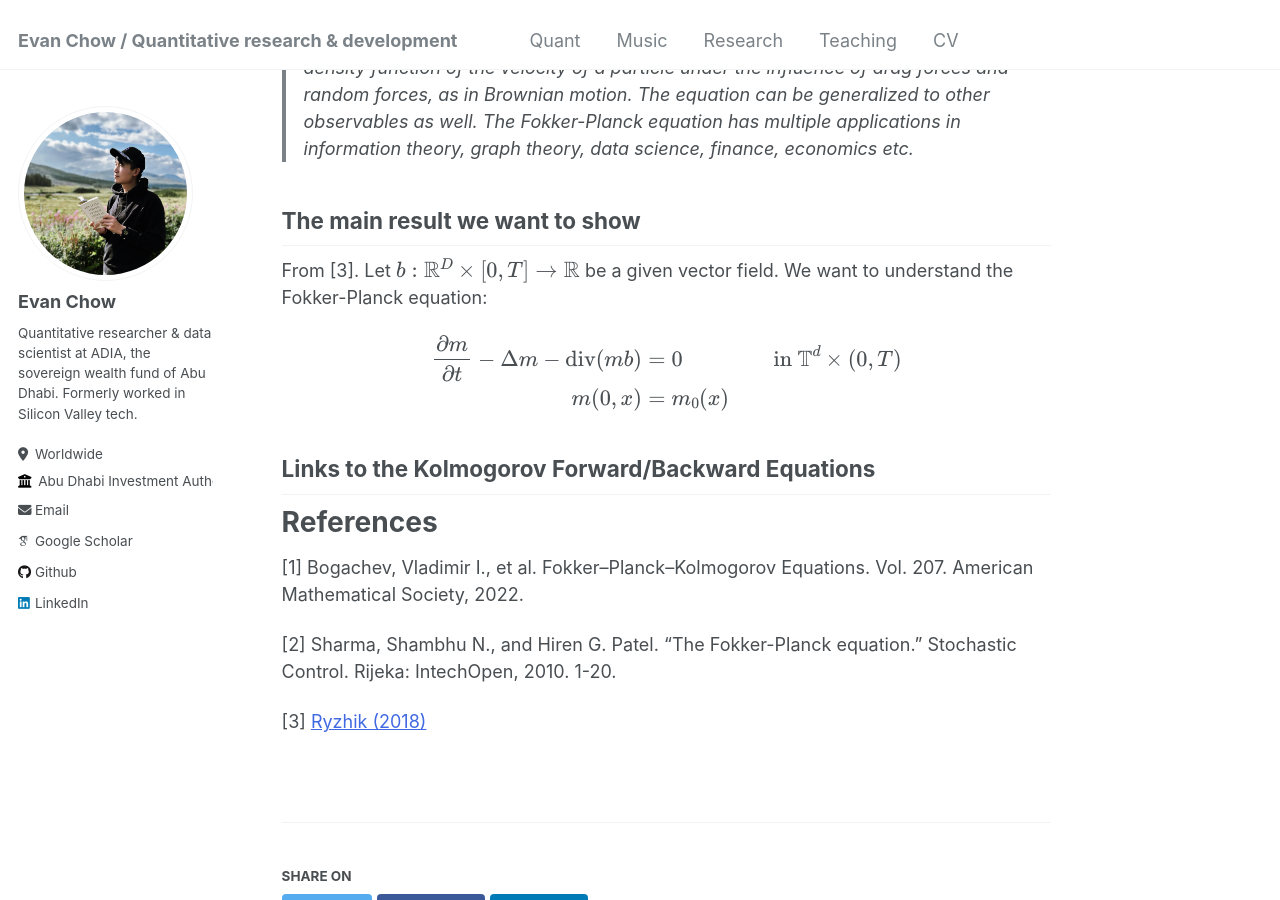
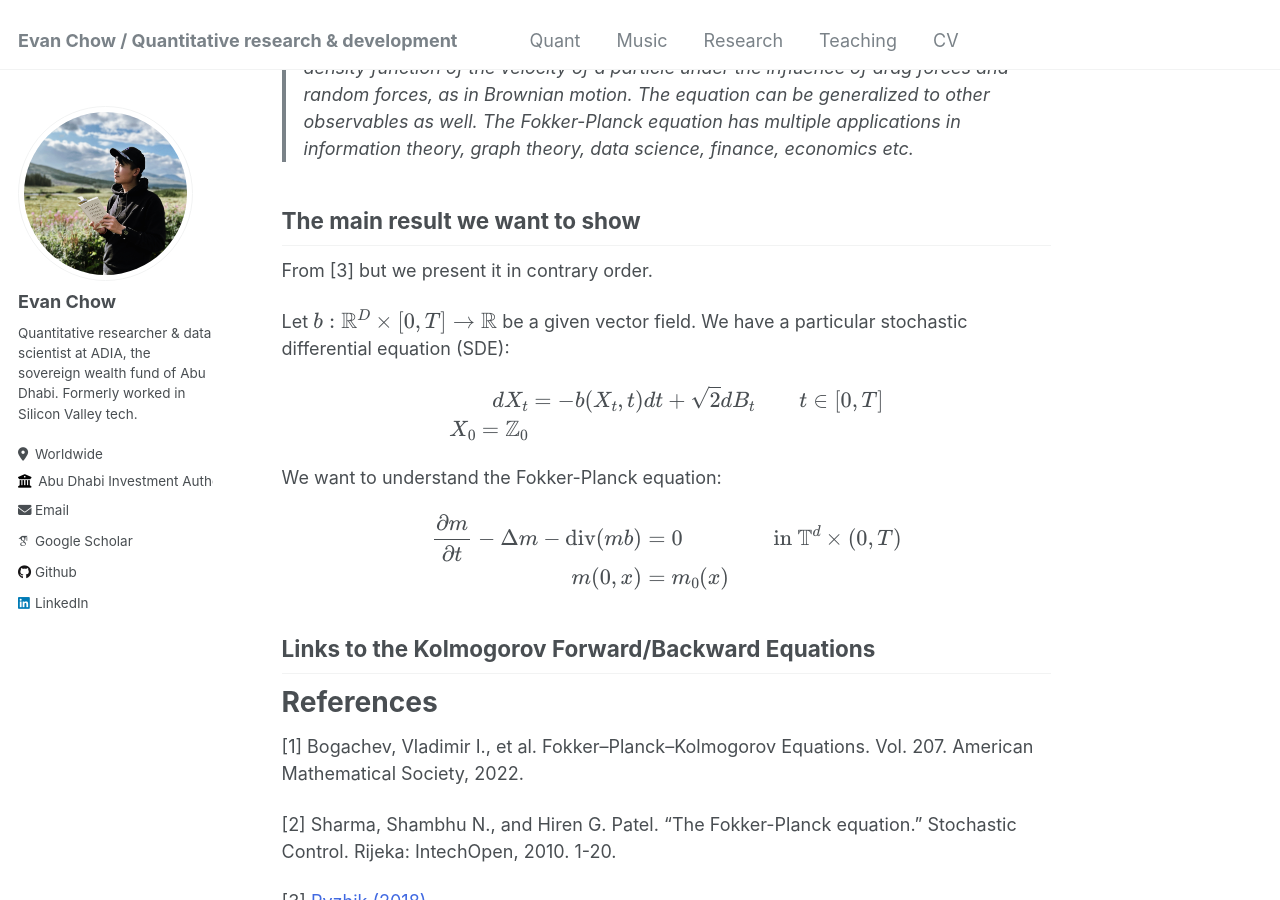
Before and after one commit to evnchw/evnchw.github.io, a Jekyll site: the page built from _quant/20240630_refresher_fokker_planck.md, in a window 1280 px wide and 900 px high, scrolled down 1038 px. Built offline with Jekyll 4.4.1, drawn with Linux system fonts in a browser that asks for light colours; some web fonts are replaced.

Commit message:
Quick commit.

```diff
--- a/_quant/20240630_refresher_fokker_planck.md
+++ b/_quant/20240630_refresher_fokker_planck.md
@@ -27,7 +27,18 @@ From [Wikipedia](https://en.wikipedia.org/wiki/Fokker%E2%80%93Planck_equation):
 
 ## The main result we want to show
 
-From [3]. Let $$b: \mathbb{R}^D \times [0, T] \to \mathbb{R}$$ be a given vector field. We want to understand the Fokker-Planck equation:
+From [3] but we present it in contrary order.
+
+Let $$b: \mathbb{R}^D \times [0, T] \to \mathbb{R}$$ be a given vector field. We have a particular stochastic differential equation (SDE):
+
+$$
+\begin{align}
+    d X_t &= -b (X_t, t) dt + \sqrt{2} dB_t & t \in [0, T] \\
+    X_0 = \mathbb{Z}_0
+\end{align}
+$$
+
+We want to understand the Fokker-Planck equation:
 
 $$
 \begin{align}
```
